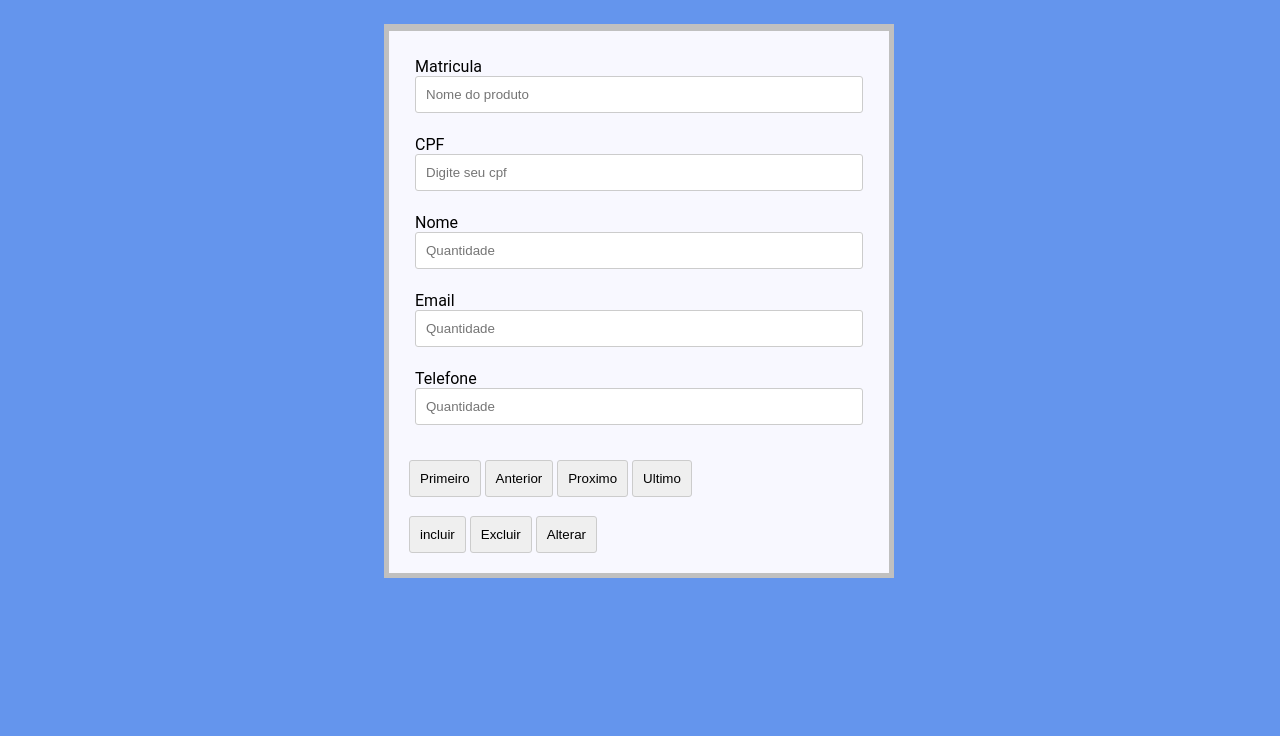
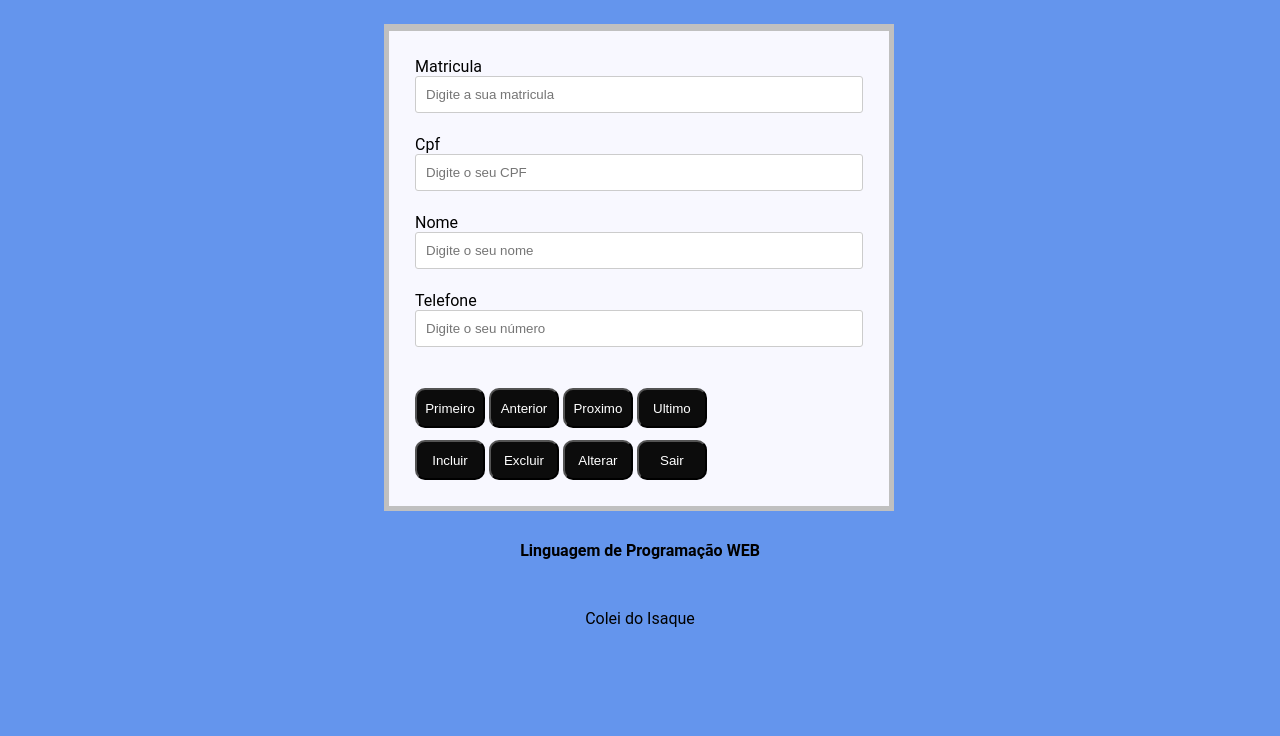
Before and after one commit to EdsonJunior0497/LPW, a plain HTML site: page index.html in a window 1280 px wide. Shown: the part 64-800 px from the top of the page. Drawn offline with Linux system fonts and the light colour scheme; files that its build step writes are made by us from their sources.

Commit message:
Update index.html

```diff
--- a/index.html
+++ b/index.html
@@ -1,60 +1,67 @@
 <!DOCTYPE html>
 <html lang="pt-br">
-
 <head>
     <meta charset="UTF-8">
     <meta http-equiv="X-UA-Compatible" content="IE=edge">
     <meta name="viewport" content="width=device-width, initial-scale=1.0">
-    <title>Projeto Inicial LPW</title>
-    <link rel="stylesheet" href="./css/style.css">
-    <script src="./script/script.js"></script>
+    <link rel="stylesheet" href="style.css">
+  <title>Projeto LPW</title>
+
 </head>
-
 <body>
 
     <header>
-        <h1>Cadastro de Aluno</h1>
+        <h1>Cadrastro de Alunos </h1>
     </header>
 
     <main>
-      <form action="" method="post">
         <div class="card">
             <div class="lineInput">
                 <label for="">Matricula</label>
-              <input type="number" id="matricula" placeholder="Nome do produto">
+                <input type="text" id="Matricula" placeholder="Digite a sua matricula">
             </div>
 
             <div class="lineInput">
-              <label>CPF</label>
-              <input type="text" id="cpf" placeholder="Digite seu cpf"/>
+                <label>Cpf</label>
+                <input type="text" id="cpf" placeholder="Digite o seu CPF" autocomplete="off" maxlength="11" >
             </div>
 
             <div class="lineInput">
                 <label>Nome</label>
-              <input type="text" id="nome" placeholder="Quantidade">
-          </div>
-
-          <div class="lineInput">
-              <label>Email</label>
-              <input type="email" id="email" placeholder="Quantidade">
+                <input type="text" id="nome" placeholder="Digite o seu nome">
             </div>
 
             <div class="lineInput">
                 <label>Telefone</label>
-              <input type="number" id="telefone" placeholder="Quantidade">
-          </div><br/>
+                <input type="text" id="telefone" placeholder="Digite o seu número">
+            </div><br>
 
-          <input type="button" id="bt1" value="Primeiro">
-          <input type="button" id="bt2" value="Anterior">
-          <input type="button" id="bt3" value="Proximo">
-          <input type="button" id="bt4" value="Ultimo"><br/><br/>
-          <input type="button" id="bt5" value="incluir">
-          <input type="button" id="bt6" value="Excluir">
-          <input type="button" id="bt7" value="Alterar">
+           <div id="navegar">
+            <button onclick="avs()" id="btprim">Primeiro</button>
+            <button onclick="avs()" id="btant">Anterior</button>
+            <button onclick="avs()" id="btprox">Proximo</button>
+            <button onclick="avs()" id="btult">Ultimo</button>
         </div>
-      </form>
+
+            <div id="comando">
+            <button onclick="avs()" id="btinclu">Incluir</button>
+            <button onclick="avs()" id="btexclu">Excluir</button>
+            <button onclick="avs()" id="btalter">Alterar</button>
+            <button onclick="avs()" id="btsair">Sair</button>
+        </div>
+
+            <div id="dialogo" hidden>
+            <button onclick="avs2()" id="btok">Ok</button>
+            <button onclick="avs2()" id="btcanc">Cancelar</button>
+            </div>
+
+        </div>
         </main>
 
+        <footer align="center"><b>Linguagem de Programação WEB</b></footer><br>
+        <footer>Colei do Isaque</footer>
+
+        <script src="https://kit.fontawesome.com/723f0cb31d.js" crossorigin="anonymous"></script>
+        <script src="./script.js"></script>
 </body>
-
 </html>
```
Lines whose indentation alone changed are shown as unchanged.
